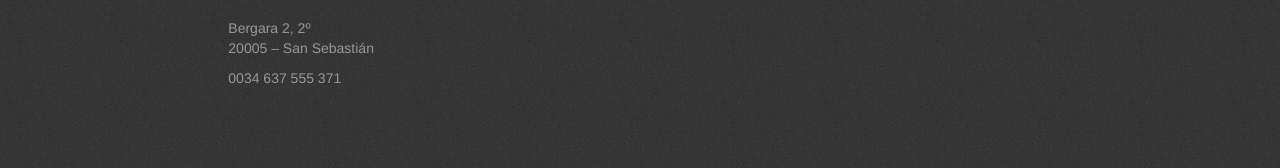
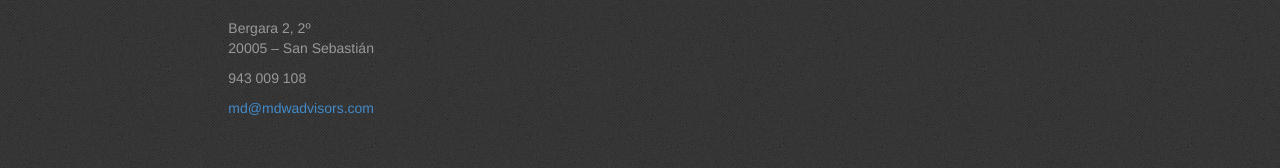
Before and after one commit to mdwa/mdwa.github.io, a plain HTML site: page index.html in a window 1280 px wide. Shown: the part 543-711 px from the top of the page. Drawn offline with Linux system fonts and the light colour scheme.

Commit message:
Corrijo teléfono e incluyo mail según instrucciones de Iñigo.

```diff
--- a/index.html
+++ b/index.html
@@ -42,7 +42,8 @@
                 <span class="street-address">Bergara 2, 2&ordm;</span><br>
                 <span class="postal-code">20005</span> &ndash; <span class="locality">San Sebasti&aacute;n</span><br>
               </p>
-              <p><a href="tel:0034637555371" class="visible-xs">0034 637 555 371</a><span class="tel hidden-xs">0034 637 555 371</span></p>
+              <p><a href="tel:0034943009108" class="visible-xs">943 009 108</a><span class="tel hidden-xs">943 009 108</span></p>
+              <p><a class="email" href="mailto:md@mdwadvisors.com">md@mdwadvisors.com</a> </p>
             </footer>
           </div>
         </div>
```
